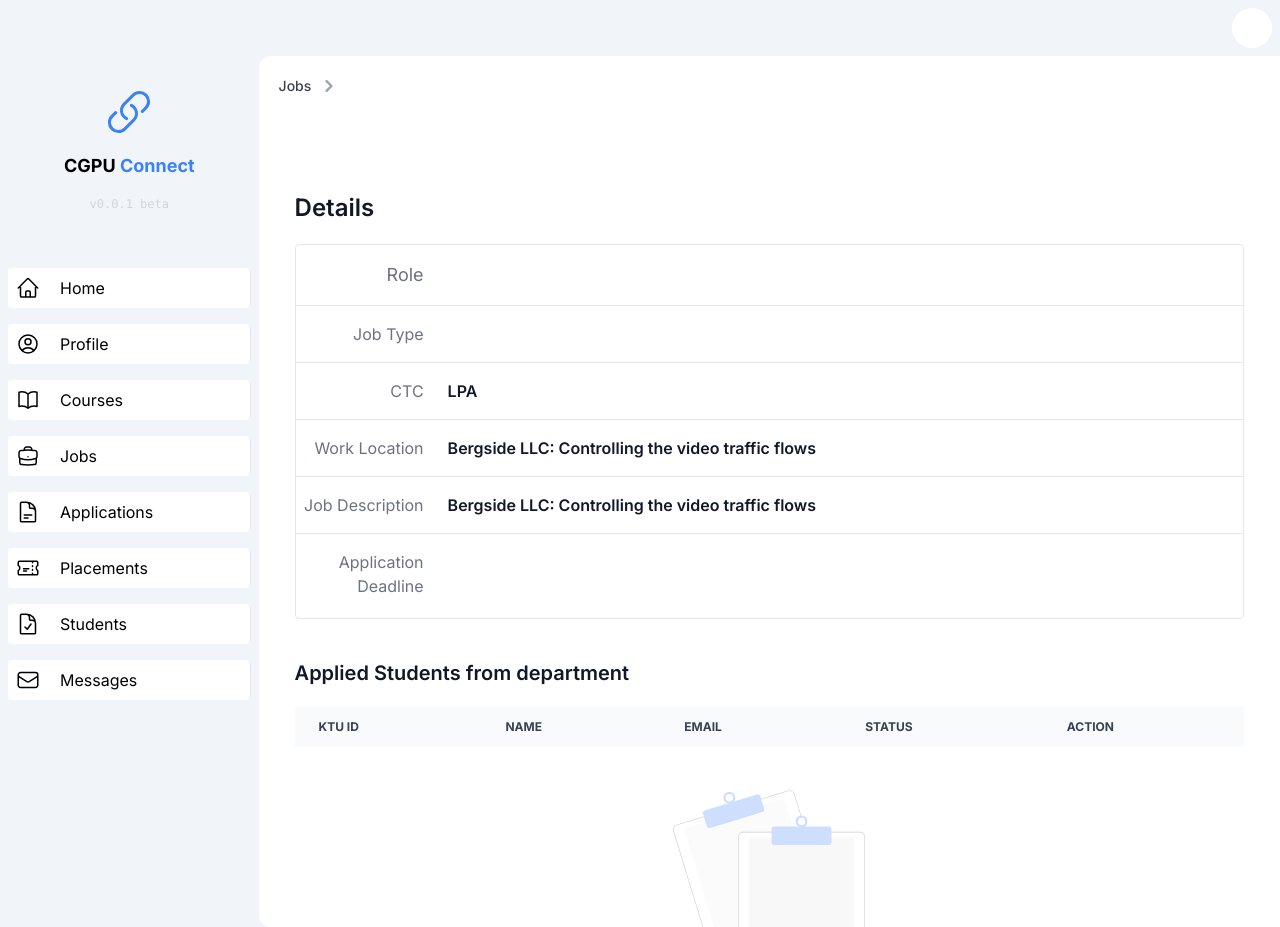
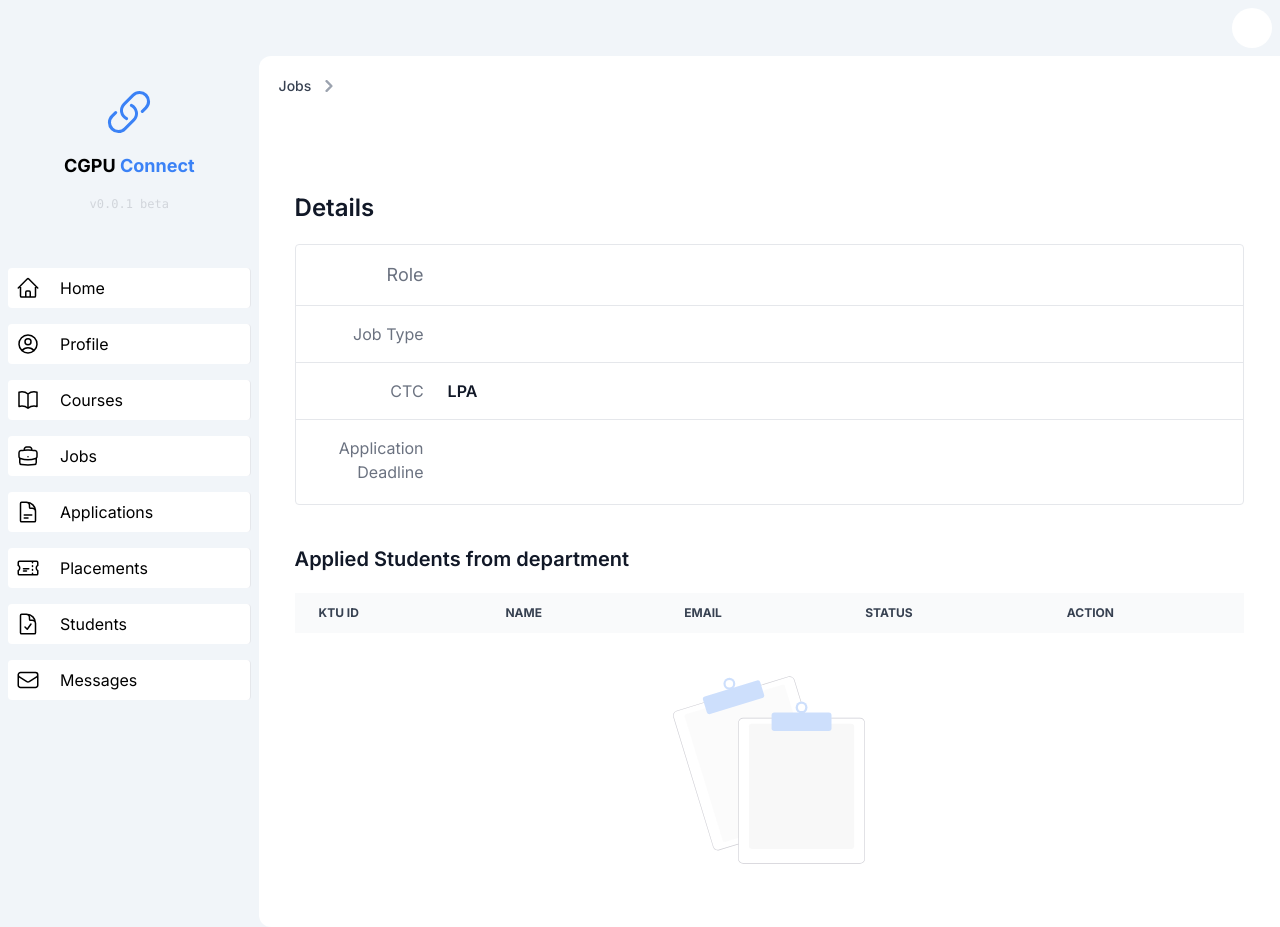
Before and after one commit to rijfas/cgpu_connect, a Django app: template coordinator/templates/coordinator/view_job.html in a window 1280 px wide. Run offline with Django 4.2, Linux system fonts and the light colour scheme; the template is opened without the code that fills it, so the values that code supplies are empty; some libraries are stand-ins or nearby versions.

Commit message:
fixed viewjob in coordinator

```diff
--- a/coordinator/templates/coordinator/view_job.html
+++ b/coordinator/templates/coordinator/view_job.html
@@ -66,24 +66,6 @@
                   </p>
                   <h3 class=" font-semibold text-gray-900 ">
                       {{job.ctc}} LPA
-                  </h3>
-                </div>
-
-                <div class="flex flex-col gap-2 py-4 sm:gap-6 sm:flex-row sm:items-center">
-                  <p class="w-32  font-normal text-gray-500 sm:text-right  shrink-0">
-                    Work Location
-                  </p>
-                  <h3 class=" font-semibold text-gray-900 ">
-                    <a href="#" class="hover:underline">Bergside LLC: Controlling the video traffic flows</a>
-                  </h3>
-                </div>
-
-                <div class="flex flex-col gap-2 py-4 sm:gap-6 sm:flex-row sm:items-center">
-                  <p class="w-32  font-normal text-gray-500 sm:text-right  shrink-0">
-                    Job Description
-                  </p>
-                  <h3 class=" font-semibold text-gray-900 ">
-                    <a href="#" class="hover:underline">Bergside LLC: Controlling the video traffic flows</a>
                   </h3>
                 </div>
 
```
